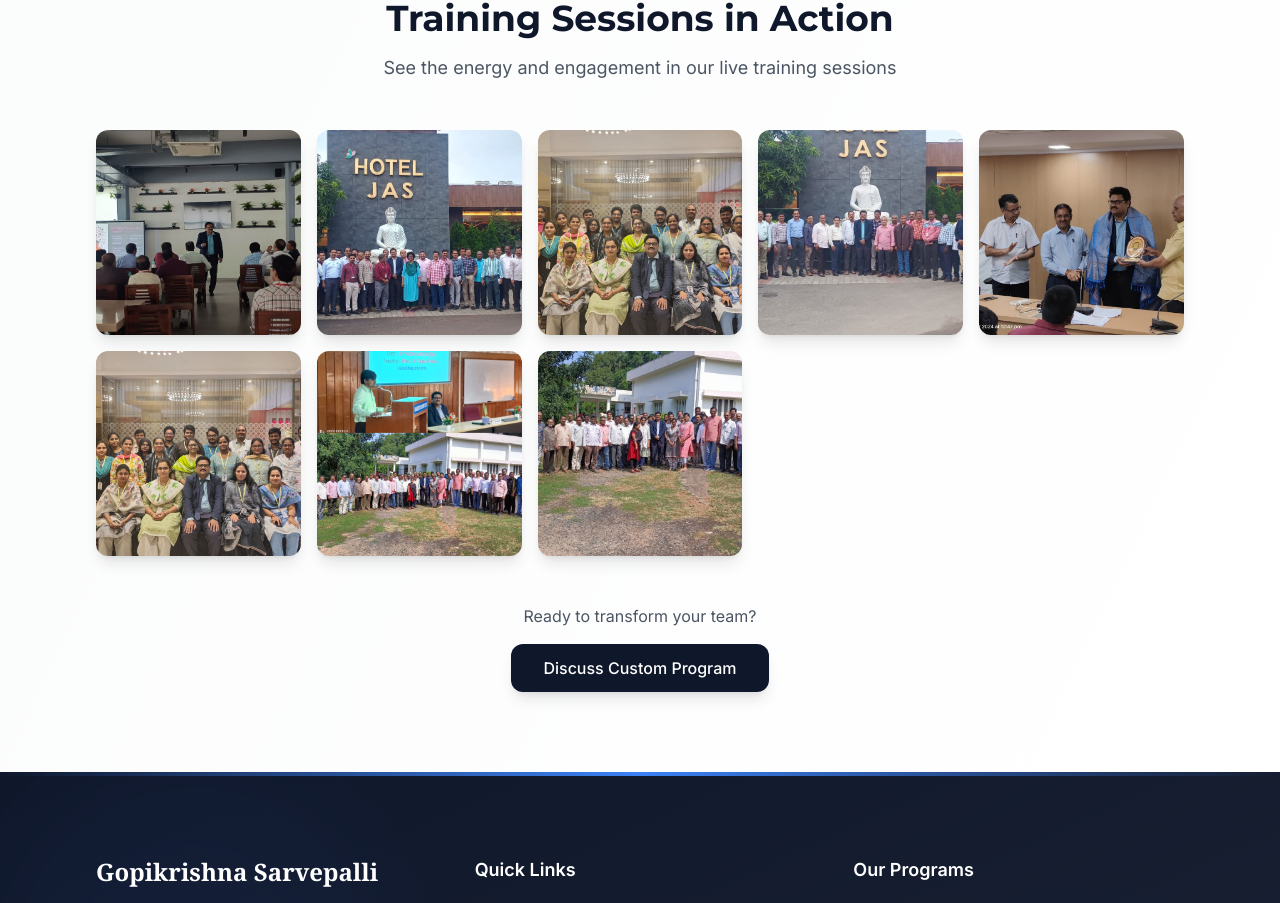
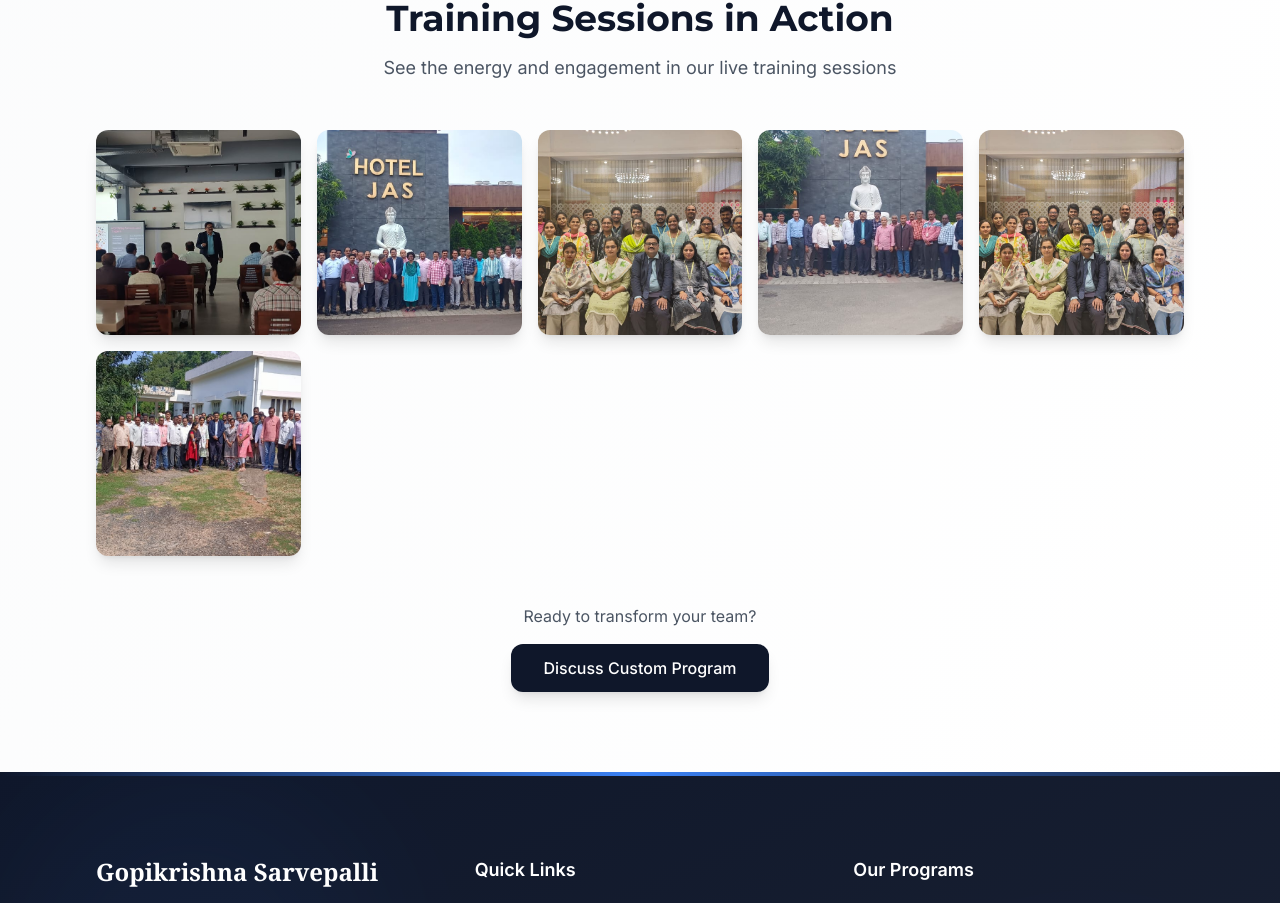
Before and after one commit to aideveloperindia/coachgk, a Next.js app: page /programs in a window 1280 px wide. Shown: the part 2013-2916 px from the top of the page. Built offline with nearby package versions, Linux system fonts and the light colour scheme.

Commit message:
Remove photos at positions 5 and 7 from training sessions gallery

```diff
--- a/components/Programs.tsx
+++ b/components/Programs.tsx
@@ -101,9 +101,7 @@ const trainingPhotos = [
   { id: 2, src: "/training-sessions/2.jpeg", alt: "Training Session 2" },
   { id: 3, src: "/training-sessions/3.jpeg", alt: "Training Session 3" },
   { id: 4, src: "/training-sessions/4.jpeg", alt: "Training Session 4" },
-  { id: 5, src: "/training-sessions/5.jpeg", alt: "Training Session 5" },
   { id: 7, src: "/training-sessions/7.jpeg", alt: "Training Session 7" },
-  { id: 8, src: "/training-sessions/8.jpeg", alt: "Training Session 8" },
   { id: 10, src: "/training-sessions/10.jpeg", alt: "Training Session 10" },
 ];
 
```
